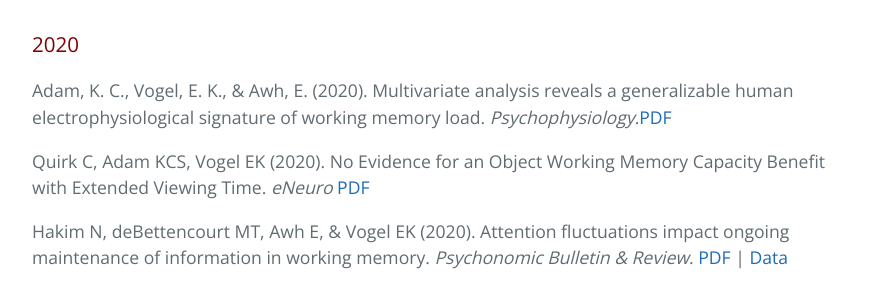
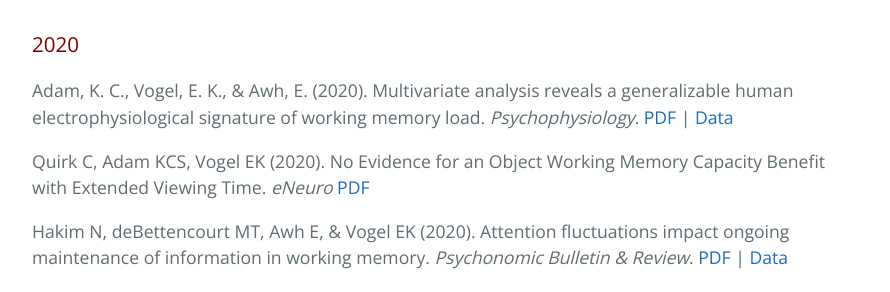
Before and after one commit to AwhVogelLab/awhvogellab.github.io, a Jekyll site: the page built from publications.md, in a window 1280 px wide and 900 px high, scrolled down 1042 px. Shown: the part 155-447 px from the top of the window, without its empty margins (192-1082 px from the left). Built offline with Jekyll 4.4.1, drawn with Linux system fonts in a browser that asks for light colours; our own code applies the rules of GitHub Pages for plain Markdown files.

Commit message:
Update publications.md

```diff
--- a/publications.md
+++ b/publications.md
@@ -27,7 +27,7 @@ Hakim N, Awh E, Vogel EK (submitted). Manifold working memory. In <em>Working me
 
 ### 2020
 
-Adam, K. C., Vogel, E. K., & Awh, E. (2020). Multivariate analysis reveals a generalizable human electrophysiological signature of working memory load. <i>Psychophysiology.</i>[PDF](/files/pdfs/Adams2020.pdf)
+Adam, K. C., Vogel, E. K., & Awh, E. (2020). Multivariate analysis reveals a generalizable human electrophysiological signature of working memory load. <i>Psychophysiology. </i>[PDF](/files/pdfs/Adams2020.pdf)  \| [Data](https://osf.io/6jkqu/)
 
 Quirk C, Adam KCS, Vogel EK (2020). No Evidence for an Object Working Memory Capacity Benefit with Extended Viewing Time. <i>eNeuro</i> [PDF](https://colinquirk.com/publications/papers/Quirk_eneuro2020.pdf)
 
```
